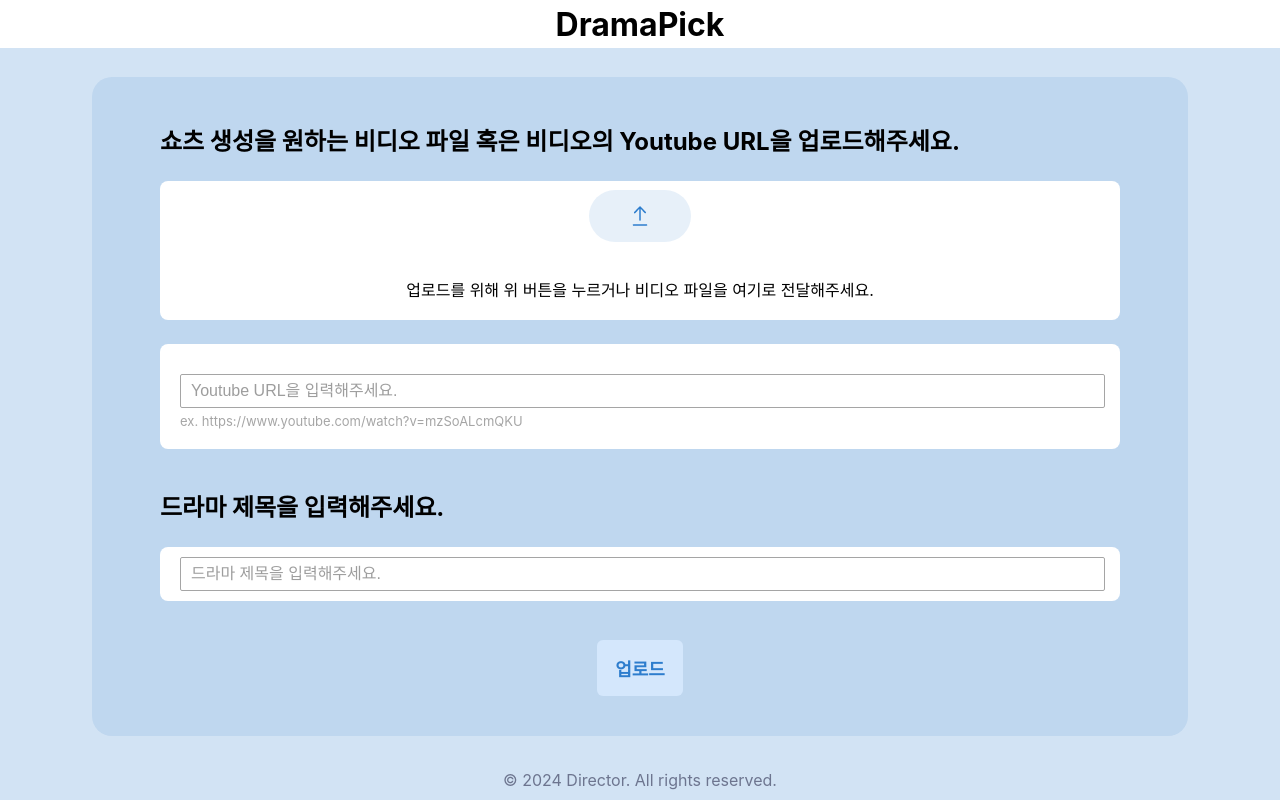
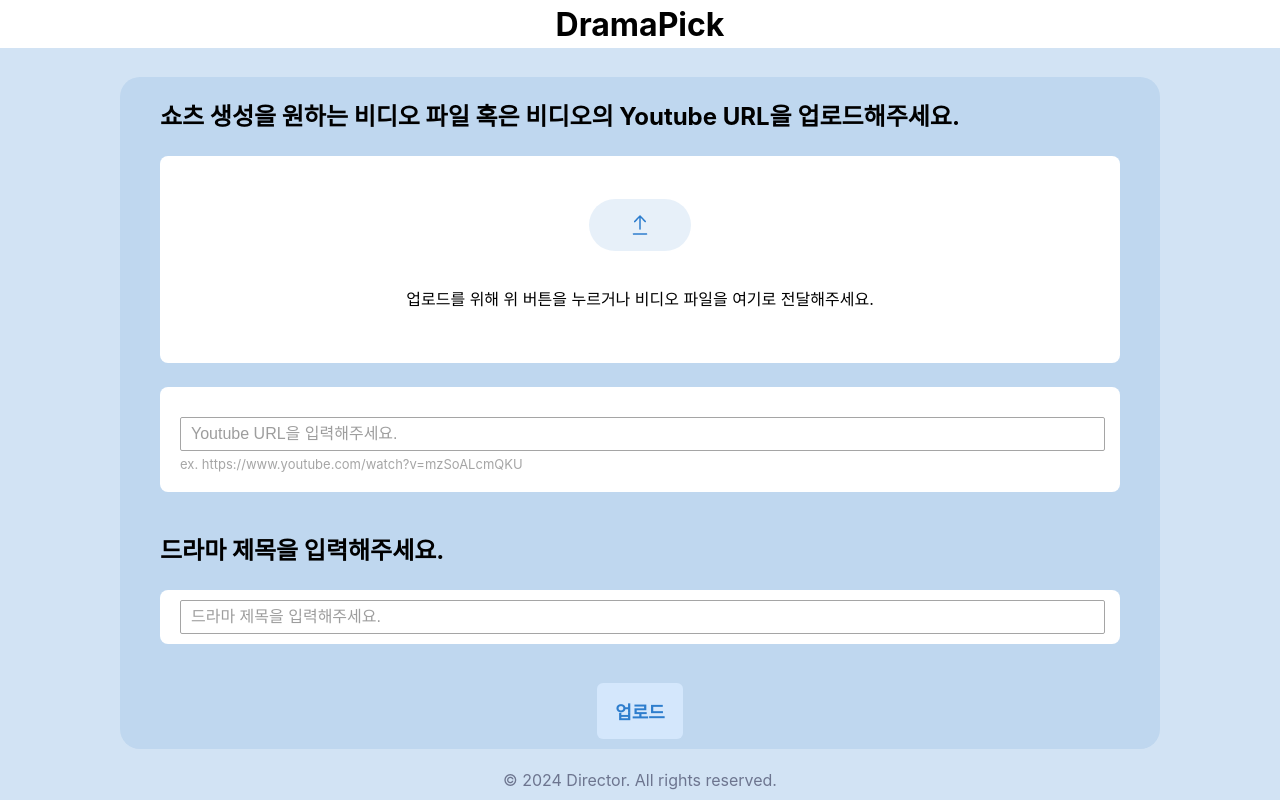
Before and after one commit to DramaPick/dramapick_service_frontent, a React (Create React App) app in the folder dramapick-react/: page / in a window 1280 px wide. Built offline with nearby package versions, Linux system fonts and the light colour scheme; no server answers.

Commit message:
[Style] (공통) 메인 화면 스타일 수정

```diff
--- a/dramapick-react/src/App.css
+++ b/dramapick-react/src/App.css
@@ -12,13 +12,15 @@
   background-color: #BFD7EF;
   flex: 1;
   width: 75%;
-  height: 90%;
+  height: 70%;
   margin-top: 6%;
-  margin-bottom: 5%;
+  margin-bottom: 4%;
   border-radius: 20px;
-  padding: 30px 68px;
+  padding-top: 5px;
+  padding-left: 40px;
+  padding-right: 40px;
   display: flex;
   flex-direction: column;
-  align-items: flex-start;
+  align-items: center;
   justify-content: center;
 }
```
